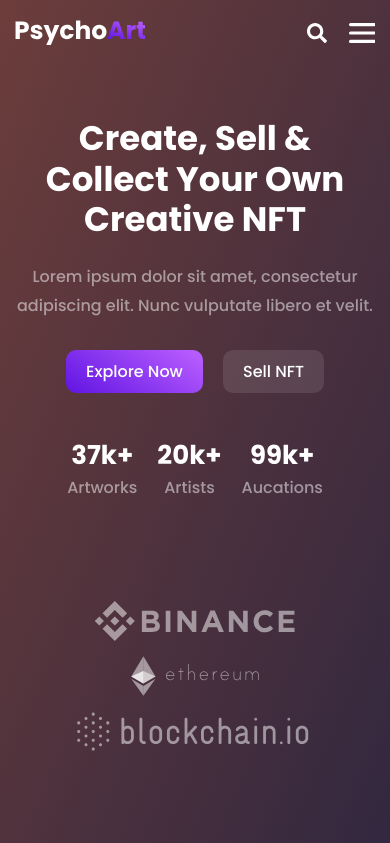
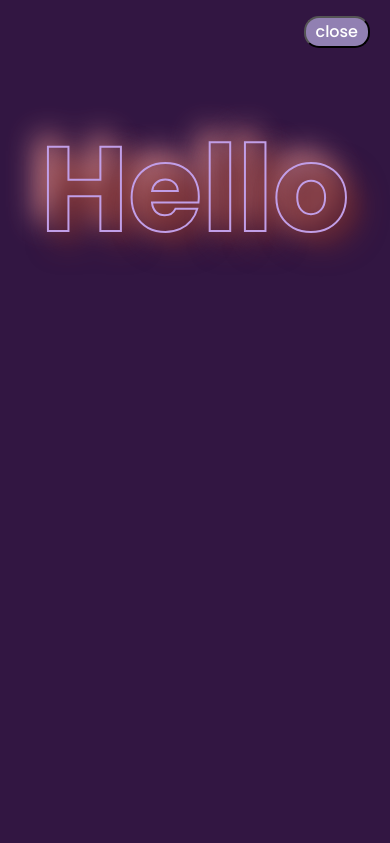
Before and after one commit to Sergio-1n/NFT_website, a plain HTML site: page index.html in a window 390 px wide. Both pictures are taken after a click on the button 362 px from the left and 32 px from the top of the page. Shown: the top 843 px of the page. Drawn offline with Linux system fonts and the light colour scheme.

Commit message:
Add files via upload

```diff
--- a/index.html
+++ b/index.html
@@ -36,7 +36,13 @@
       </nav>
       <div class="header__buttons">
         <button class="header__search"></button>
-        <button class="header__menu"></button>
+        <button class="header__burger menu-btn-open" type="button"></button>
+        <div class="mobile-menu">
+          <p class="mobile-menu__text">Hello</p>
+          <button class="mobile-menu__btn-close menu-btn-close" type="button">
+            close
+          </button>
+        </div>
       </div>
     </header>
     <div class="container">
@@ -201,5 +207,6 @@
       </div>
     </div>
     <script src="scripts/script.js"></script>
+    <script src="scripts/mobile-menu.js"></script>
   </body>
 </html>
--- /dev/null
+++ b/scripts/mobile-menu.js
@@ -0,0 +1,13 @@
+const mobileMenu = document.querySelector('.mobile-menu');
+const menuBtnOpen = document.querySelector('.menu-btn-open');
+const menuBtnClose = document.querySelector('.menu-btn-close');
+
+const toggleMenu = () => mobileMenu.classList.toggle('is-open');
+const disableScroll = () =>
+  document.body.classList.toggle('is-scroll-disabled');
+
+menuBtnOpen.addEventListener('click', toggleMenu);
+menuBtnClose.addEventListener('click', toggleMenu);
+
+menuBtnOpen.addEventListener('click', disableScroll);
+menuBtnClose.addEventListener('click', disableScroll);
--- a/scss/layout/_header.scss
+++ b/scss/layout/_header.scss
@@ -37,7 +37,7 @@
 }
 
 .header__search,
-.header__menu {
+.header__burger {
   display: none;
 }
 
@@ -101,7 +101,7 @@
     display: none;
   }
   .header__search,
-  .header__menu {
+  .header__burger {
     display: block;
     border: none;
     background: transparent;
@@ -111,7 +111,7 @@
     background-image: url(../images/search-mobile.svg);
     width: 20px;
   }
-  .header__menu {
+  .header__burger {
     background-image: url(../images/menu-mobile.svg);
     width: 26px;
     margin-left: 22px;
--- /dev/null
+++ b/scss/layout/_mobile-menu.scss
@@ -0,0 +1,37 @@
+.mobile-menu {
+  position: fixed;
+  top: 0;
+  left: 0;
+  right: 0;
+  bottom: 0;
+  background-color: #321642;
+  transform: translateX(100%);
+  transition: transform 0.3s;
+  z-index: 1;
+  // display: none; //!!!!!!!!!!!!!menu is hidden!!!!!!!!!!!!!
+
+  &.is-open {
+    transform: translateX(0);
+  }
+
+  &__btn-close {
+    position: absolute;
+    top: 16px;
+    right: 20px;
+  }
+  &__text {
+    color: #560606;
+    font-size: 120px;
+    font-weight: 700;
+    text-align: center;
+    text-shadow: 10px 10px 30px #762a2a, -10px -10px 30px #e59393;
+    -webkit-text-stroke: 2px #c19ee7;
+    -webkit-text-fill-color: transparent;
+  }
+  &__btn-close {
+    border-radius: 15px;
+    background-color: #9180b2;
+    color: var(--primery-light);
+    padding: 5px 10px;
+  }
+}
--- a/scss/main.scss
+++ b/scss/main.scss
@@ -6,6 +6,7 @@
 @import './layout/banner';
 @import './layout/header';
 @import './layout/main-section';
+@import './layout/mobile-menu';
 @import './layout/title-desc';
 
 @import './components/card';
```
Also changed, not shown: scss/main.css, 1 other file.
